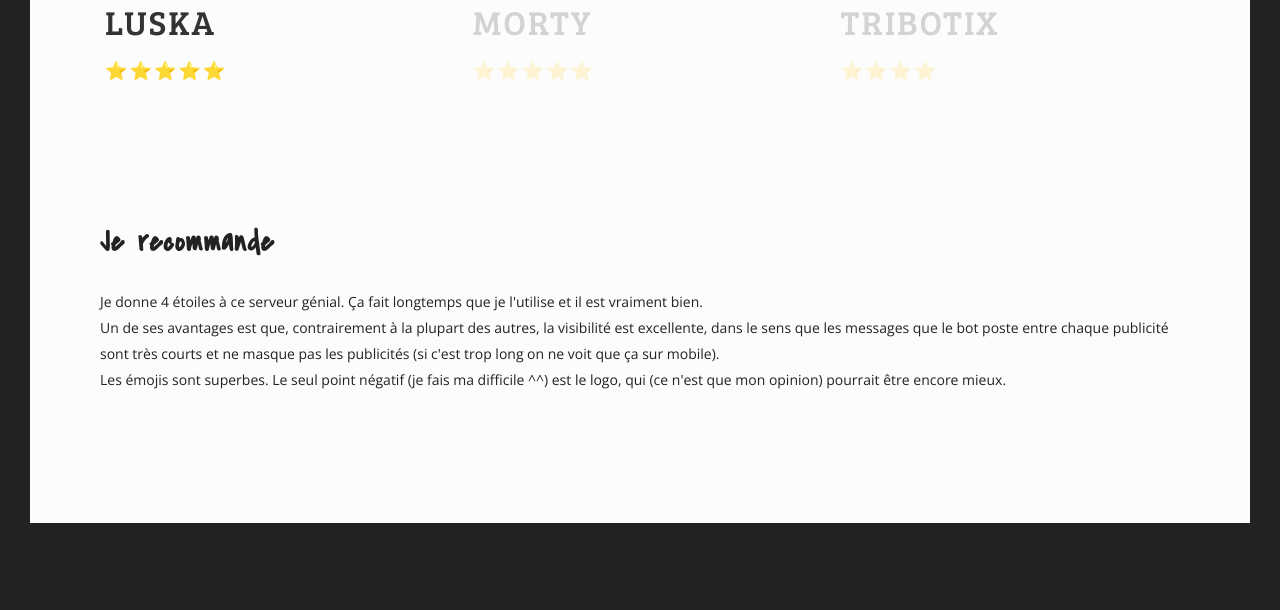
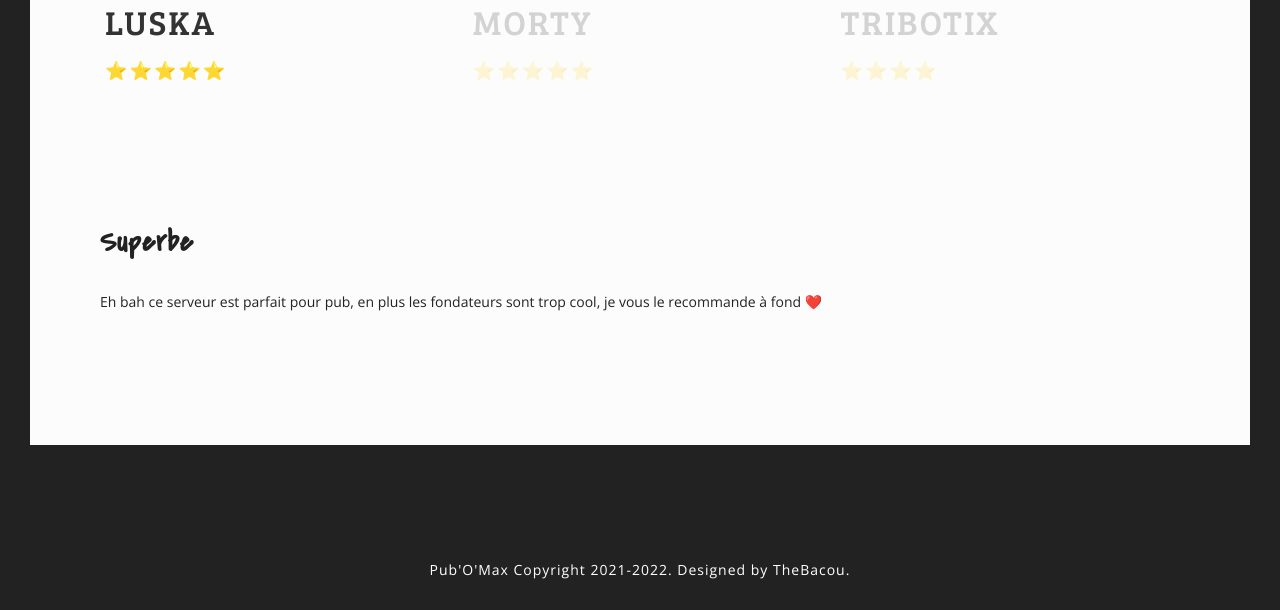
Before and after one commit to TheBacou/Pub-O-Max_Site, a plain HTML site: page index.html in a window 1280 px wide. Shown: the part 2151-2761 px from the top of the page. Drawn offline with nearby package versions, Linux system fonts and the light colour scheme.

Commit message:
Update index.html

```diff
--- a/index.html
+++ b/index.html
@@ -174,7 +174,7 @@
                                 <div class="mt60">
                                     <!-- Tab panes -->
                                     <div class="tab-content" id="tabs-collapse">
-                                        <div role="tabpanel" class="tab-pane fade" id="avis-1">
+                                        <div role="tabpanel" class="tab-pane fade in active" id="avis-1">
                                             <div class="tab-inner">
                                                 <h2 class="secondary-font mb30">Superbe</h2>
                                                 <p>Eh bah ce serveur est parfait pour pub, en plus les fondateurs sont trop cool, je vous le recommande à fond ❤️ </p>
@@ -187,7 +187,7 @@
                                                 <p>Staff hyper actif en ticket je recommande grave gentil a l'écoute j'ai même eu des emoji cute 😍😭</p>
                                             </div>
                                         </div>
-                                        <div role="tabpanel" class="tab-pane fade in active" id="avis-3">
+                                        <div role="tabpanel" class="tab-pane fade " id="avis-3">
                                             <div class="tab-inner">
                                                 <h2 class="secondary-font mb30">Je recommande</h2>
                                                 <p>Je donne 4 étoiles à ce serveur génial. Ça fait longtemps que je l'utilise et il est vraiment bien. <br> Un de ses avantages est que, contrairement à la plupart des autres, la visibilité est excellente, dans le sens que les messages que le bot poste entre chaque publicité sont très courts et ne masque pas les publicités (si c'est trop long on ne voit que ça sur mobile). <br> Les émojis sont superbes. Le seul point négatif (je fais ma difficile ^^) est le logo, qui (ce n'est que mon opinion) pourrait être encore mieux.</p>
```
